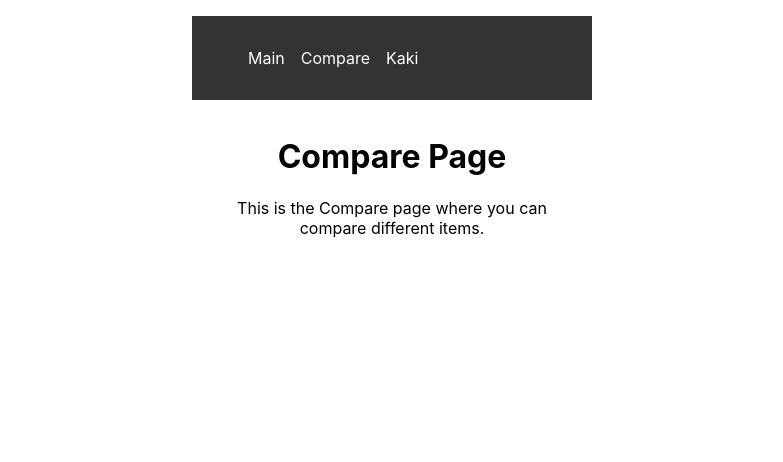
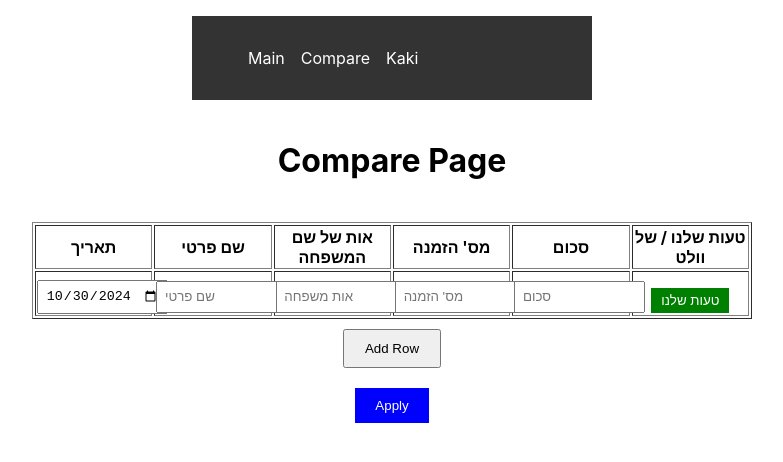
Before and after one commit to 40gilad/RefundApp, a React (Create React App) app in the folder front/refundapp/: page /compare in a window 1280 px wide. Shown: the top 462 px of the page, without its empty margins (248-1031 px from the left). Built offline with nearby package versions, Linux system fonts and the light colour scheme.

Commit message:
added token recieving handleing in login and sending it properly in Compare.js

```diff
--- a/front/refundapp/src/pages/Compare.js
+++ b/front/refundapp/src/pages/Compare.js
@@ -1,12 +1,206 @@
-// src/pages/Compare.js
-import React from 'react';
+import React, { useState } from 'react';
+import axios from 'axios';
 
-const Compare = () => (
-  <div>
-    <h1>Compare Page</h1>
-    <p>This is the Compare page where you can compare different items.</p>
-    {/* You can add comparison logic here later */}
-  </div>
-);
+const Compare = () => {
+  const [rows, setRows] = useState([
+    {
+      date: new Date().toISOString().slice(0, 10), // Today's date in YYYY-MM-DD format
+      firstName: '',
+      lastInitial: '',
+      orderId: '',
+      amount: '',
+      errorSource: 'restaurant', // 'restaurant' or 'wolt'
+    },
+  ]);
+
+  const handleAddRow = () => {
+    setRows([
+      ...rows,
+      {
+        date: new Date().toISOString().slice(0, 10),
+        firstName: '',
+        lastInitial: '',
+        orderId: '',
+        amount: '',
+        errorSource: 'restaurant',
+      },
+    ]);
+  };
+
+  const handleChange = (index, field, value) => {
+    const updatedRows = rows.map((row, i) =>
+      i === index ? { ...row, [field]: value } : row
+    );
+    setRows(updatedRows);
+  };
+
+  const handleErrorSourceClick = (index) => {
+    const updatedRows = rows.map((row, i) =>
+      i === index
+        ? {
+            ...row,
+            errorSource: row.errorSource === 'restaurant' ? 'wolt' : 'restaurant',
+          }
+        : row
+    );
+    setRows(updatedRows);
+  };
+
+  const handleApply = async () => {
+    // Retrieve the stored auth token
+    const authToken = localStorage.getItem('authToken');
+
+    if (!authToken) {
+      alert('Authorization token is missing');
+      return;
+    }
+
+    // Prepare the data to be sent
+    const data = rows.map(row => ({
+      date: row.date,
+      firstName: row.firstName,
+      lastInitial: row.lastInitial,
+      orderId: row.orderId,
+      amount: row.amount,
+      errorSource: row.errorSource,
+    }));
+
+    try {
+      const response = await axios.post(
+        'https://localhost:7017/Gateway/ProcessRequest?route=jsons-compare',
+        { data },
+        {
+          headers: {
+            Authorization: `Bearer ${authToken}`,
+            'Content-Type': 'application/json',
+          },
+        }
+      );
+
+      if (response.status === 200) {
+        console.log('Data successfully sent to the server:', response.data);
+        alert('Data submitted successfully');
+      }
+    } catch (error) {
+      console.error('Error submitting data:', error);
+      alert('Failed to submit data');
+    }
+  };
+
+  return (
+    <div
+      style={{
+        display: 'flex',
+        flexDirection: 'column',
+        alignItems: 'center',
+        justifyContent: 'center',
+        padding: '20px',
+      }}
+    >
+      <h1>Compare Page</h1>
+      <table
+        border="1"
+        style={{
+          width: '200%',
+          maxWidth: '1000px', // Ensures the table doesn't stretch too wide
+          textAlign: 'center',
+          tableLayout: 'fixed', // Ensures uniform column widths
+          marginTop: '20px',
+        }}
+      >
+        <thead>
+          <tr>
+            <th>תאריך</th>
+            <th>שם פרטי</th>
+            <th>אות של שם המשפחה</th>
+            <th>מס' הזמנה</th>
+            <th>סכום</th>
+            <th>טעות שלנו / של וולט</th>
+          </tr>
+        </thead>
+        <tbody>
+          {rows.map((row, index) => (
+            <tr key={index}>
+              <td>
+                <input
+                  type="date"
+                  value={row.date}
+                  onChange={(e) => handleChange(index, 'date', e.target.value)}
+                />
+              </td>
+              <td>
+                <input
+                  type="text"
+                  value={row.firstName}
+                  placeholder="שם פרטי"
+                  onChange={(e) => handleChange(index, 'firstName', e.target.value)}
+                />
+              </td>
+              <td>
+                <input
+                  type="text"
+                  value={row.lastInitial}
+                  placeholder="אות משפחה"
+                  maxLength="1"
+                  onChange={(e) => handleChange(index, 'lastInitial', e.target.value)}
+                />
+              </td>
+              <td>
+                <input
+                  type="text"
+                  value={row.orderId}
+                  placeholder="מס' הזמנה"
+                  onChange={(e) => handleChange(index, 'orderId', e.target.value)}
+                />
+              </td>
+              <td>
+                <input
+                  type="number"
+                  value={row.amount}
+                  placeholder="סכום"
+                  onChange={(e) => handleChange(index, 'amount', e.target.value)}
+                />
+              </td>
+              <td>
+                <button
+                  onClick={() => handleErrorSourceClick(index)}
+                  style={{
+                    backgroundColor:
+                      row.errorSource === 'restaurant' ? 'green' : 'blue',
+                    color: 'white',
+                    border: 'none',
+                    padding: '5px 10px',
+                    cursor: 'pointer',
+                  }}
+                >
+                  {row.errorSource === 'restaurant' ? 'טעות שלנו' : 'טעות של וולט'}
+                </button>
+              </td>
+            </tr>
+          ))}
+        </tbody>
+      </table>
+      <button
+        onClick={handleAddRow}
+        style={{ marginTop: '10px', padding: '10px 20px' }}
+      >
+        Add Row
+      </button>
+      <button
+        onClick={handleApply}
+        style={{
+          marginTop: '20px',
+          padding: '10px 20px',
+          backgroundColor: 'blue',
+          color: 'white',
+          border: 'none',
+          cursor: 'pointer',
+        }}
+      >
+        Apply
+      </button>
+    </div>
+  );
+};
 
 export default Compare;
--- a/front/refundapp/src/pages/Login.js
+++ b/front/refundapp/src/pages/Login.js
@@ -43,6 +43,7 @@ const Login = () => {
           'Content-Type': 'application/json',
         },
       });
+      console.log(response);
 
       if (response.status === 200) {
         if (isRegister) {
@@ -54,7 +55,8 @@ const Login = () => {
             setPassword('');
           }, 2000);
         } else {
-          const token = response.data.Token;
+          const token = response.data.token;
+          console.log("Received token:", token);
           localStorage.setItem('authToken', token);
           navigate('/main');
         }
```
